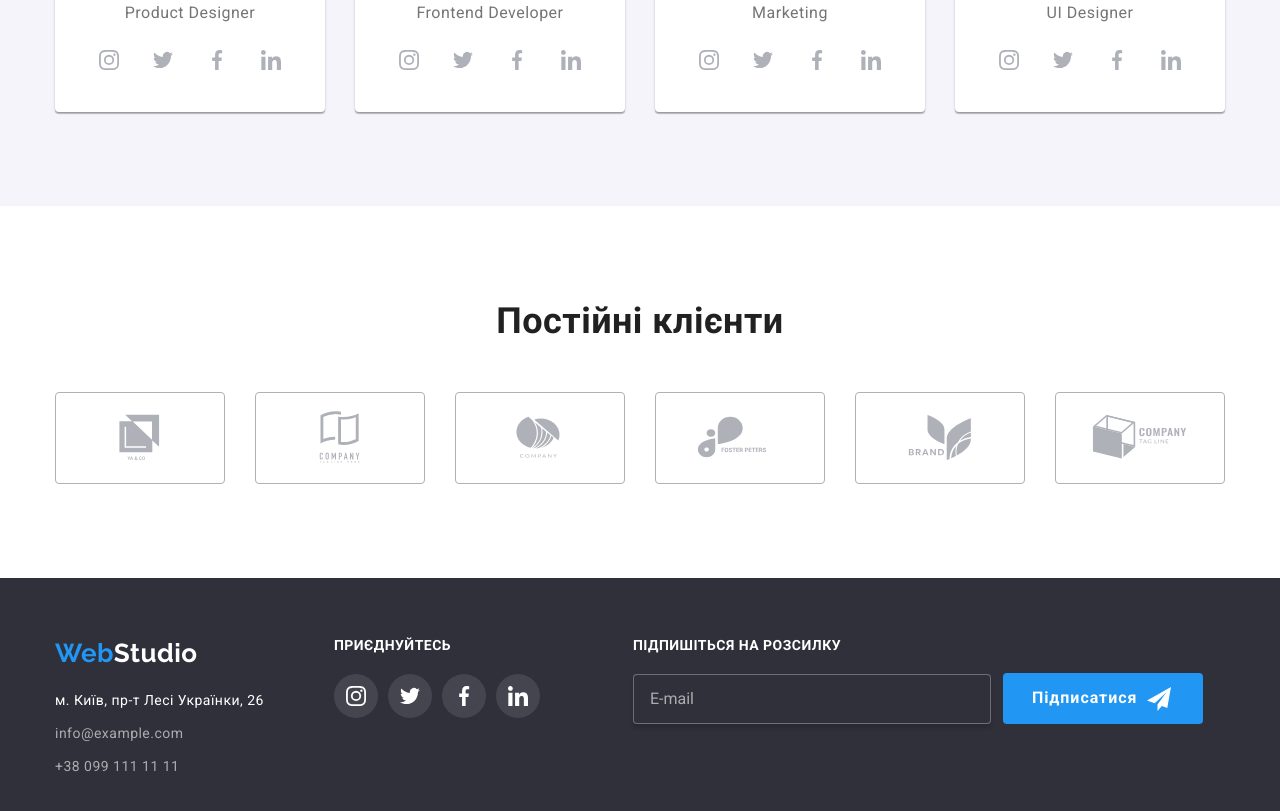
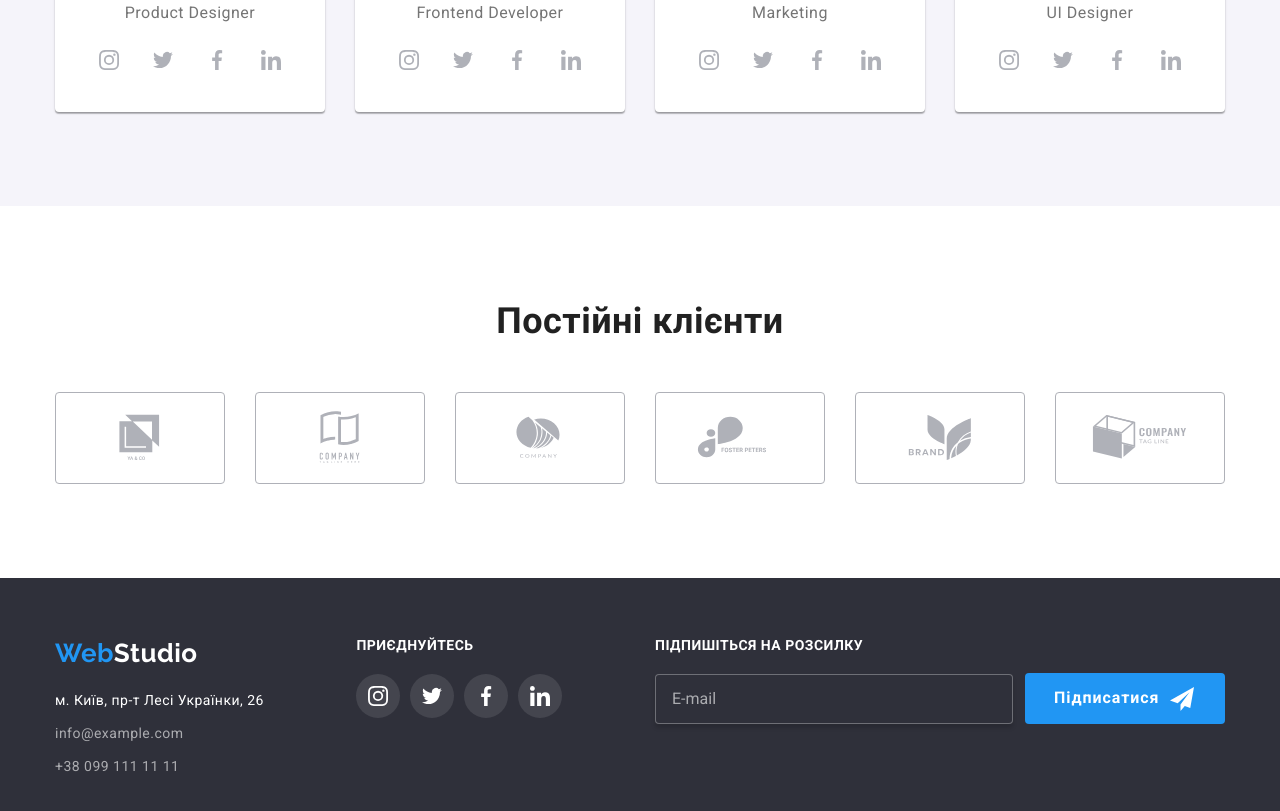
Before and after one commit to kristinamuse/goit-markup-hw-06, a plain HTML site: page index.html in a window 1280 px wide. Shown: the part 2100-2911 px from the top of the page. Drawn offline with nearby package versions, Linux system fonts and the light colour scheme.

Commit message:
add space-between in footer

```diff
--- a/css/styles.css
+++ b/css/styles.css
@@ -652,6 +652,11 @@ textarea{
 }
 
 /* footer */
+.footer-container {
+    display: flex;
+    justify-content: space-between;
+}
+
 .footer{
     background-color:#2F303A;
     padding: 60px 0px;
@@ -698,14 +703,11 @@ textarea{
     color: var(--accent-colour);
 }
 
-.footer-container{
-    display: flex;
-}
 
 .socialmedia{
     width: 206px;
     height: 80px;
-    margin-left: 70px;
+    /* margin-left: 70px; */
 }
 
 .socialmedia-title{
@@ -756,7 +758,7 @@ textarea{
 .subscribe-form{
     display: flex;
     align-items: flex-end;
-    margin-left: 93px;
+    /* margin-left: 93px; */
 }
 
 .subscribe-text{
```
